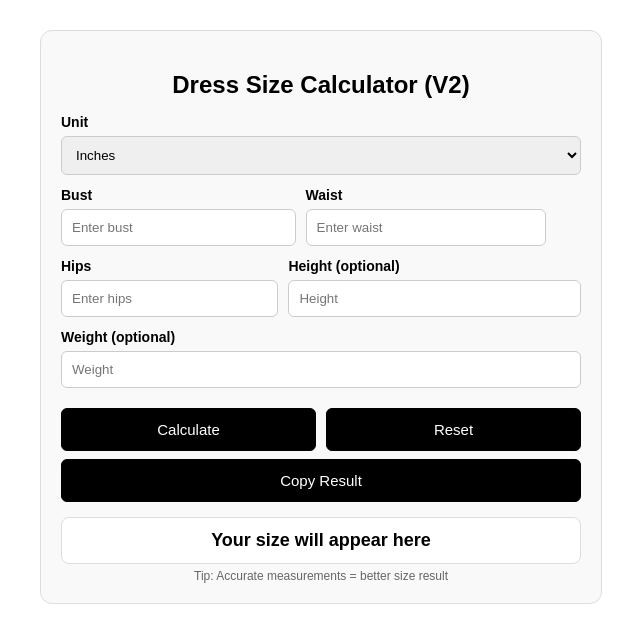
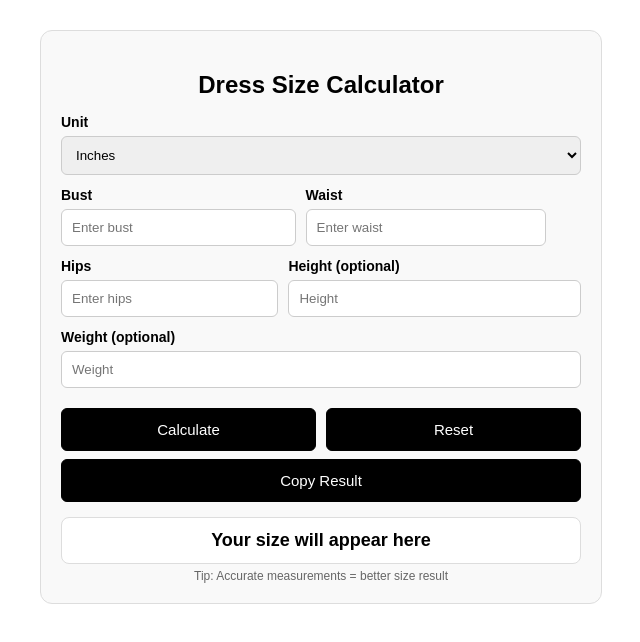
Before and after one commit to syedmuhammadsufyan67-maker/dresssize, a plain HTML site: page index.html in a window 1280 px wide. Shown: the whole page, without its empty margins (319-959 px from the left). Drawn offline with Linux system fonts and the light colour scheme.

Commit message:
Update index.html

```diff
--- a/index.html
+++ b/index.html
@@ -97,7 +97,7 @@ button:focus {
 </style>
 
 <div class="dress-size-calculator">
-  <h2>Dress Size Calculator (V2)</h2>
+  <h2>Dress Size Calculator</h2>
 
   <label>Unit</label>
   <select id="unit">
```
